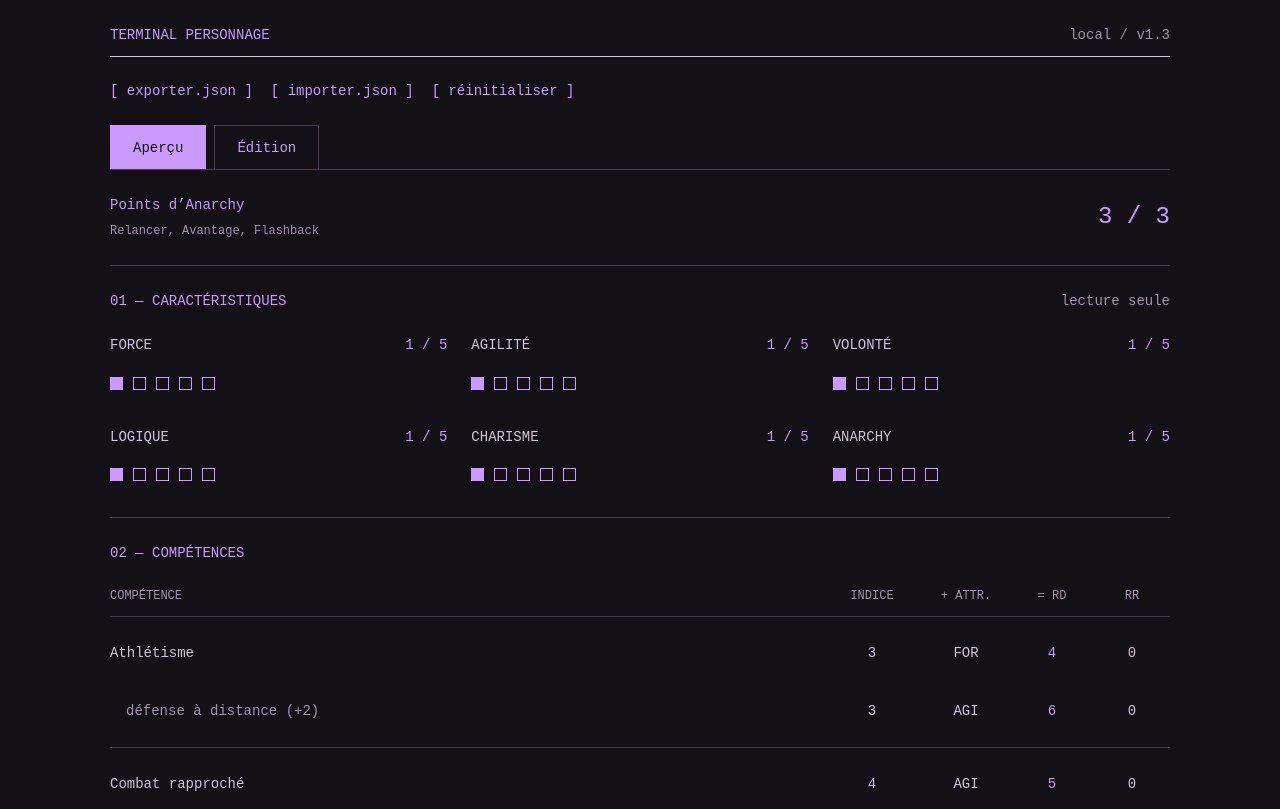
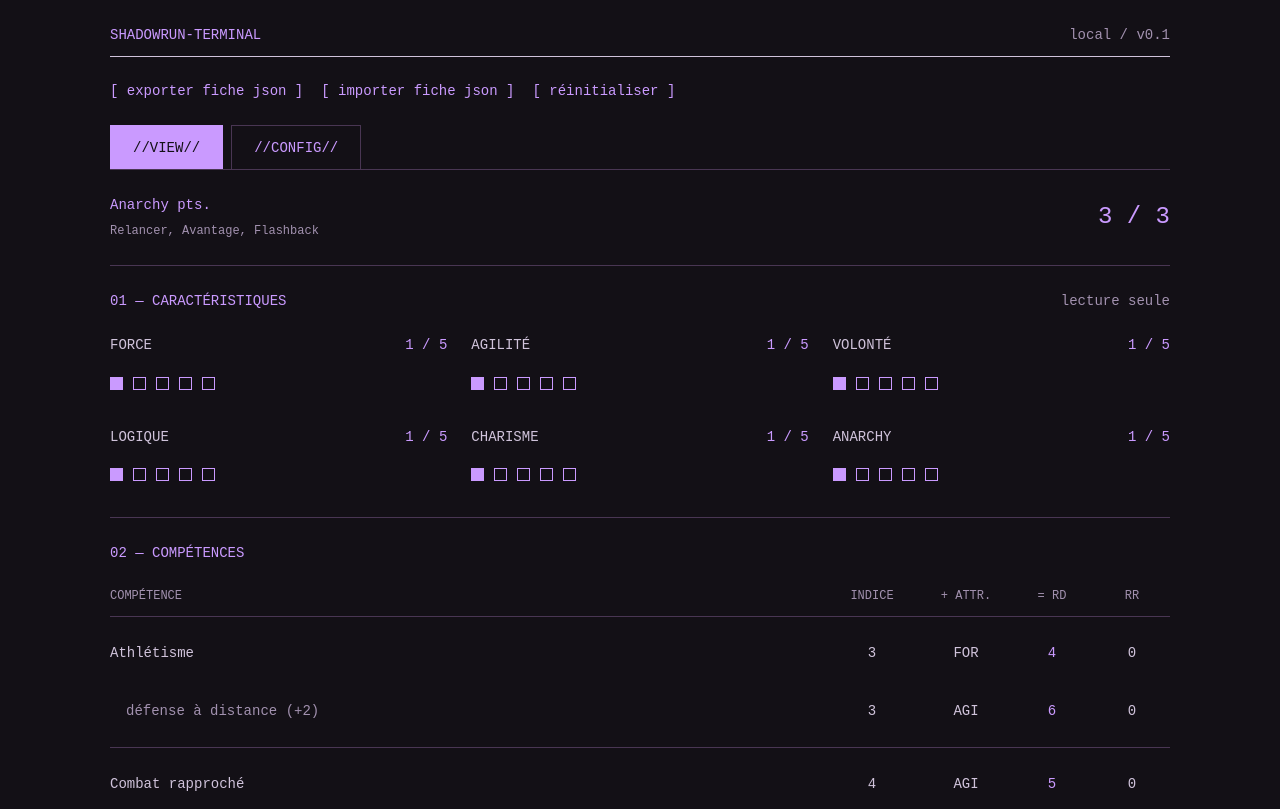
Before and after one commit to PeterEdtu/shadowrun-terminal, a plain HTML site: page index.html in a window 1280 px wide. Shown: the top 809 px of the page. Drawn offline with Linux system fonts and the light colour scheme.

Commit message:
Update index.html

```diff
--- a/index.html
+++ b/index.html
@@ -68,14 +68,14 @@
   <p id="errorPreserved" class="preserved"></p>
   <p id="errorAction"></p>
 </div>
-<header><h1>TERMINAL PERSONNAGE <span id="dirty"></span></h1><span class="dim">local / v1.3</span></header>
+<header><h1>SHADOWRUN-TERMINAL <span id="dirty"></span></h1><span class="dim">local / v0.1</span></header>
 <nav aria-label="Fichiers">
-  <button id="export">[ exporter.json ]</button><button id="import">[ importer.json ]</button><button id="reset">[ réinitialiser ]</button>
+  <button id="export">[ exporter fiche json ]</button><button id="import">[ importer fiche json ]</button><button id="reset">[ réinitialiser ]</button>
   <input id="file" type="file" accept=".json,application/json" hidden>
 </nav>
 <div class="tabs" role="tablist" aria-label="Vue de la fiche">
-  <button id="previewTab" role="tab" aria-selected="true" aria-controls="preview">Aperçu</button>
-  <button id="editTab" role="tab" aria-selected="false" aria-controls="editor" tabindex="-1">Édition</button>
+  <button id="previewTab" role="tab" aria-selected="true" aria-controls="preview">//VIEW//</button>
+  <button id="editTab" role="tab" aria-selected="false" aria-controls="editor" tabindex="-1">//CONFIG//</button>
 </div>
 <div id="sheetViews">
 <div id="preview" class="panel" role="tabpanel" aria-labelledby="previewTab" tabindex="0"></div>
@@ -145,7 +145,7 @@
 function buildLayout(container,prefix,editable) {
   container.replaceChildren();
   const anarchy = el('div','','anarchy-bar'), label = el('div');
-  const title = el('h2','Points d’Anarchy'); title.id = prefix + 'AnarchyTitle';
+  const title = el('h2','Anarchy pts.'); title.id = prefix + 'AnarchyTitle';
   anarchy.setAttribute('role','group'); anarchy.setAttribute('aria-labelledby',title.id);
   label.append(title,el('p','Relancer, Avantage, Flashback'));
   const value = el('div'); value.id = prefix + 'Anarchy';
```
